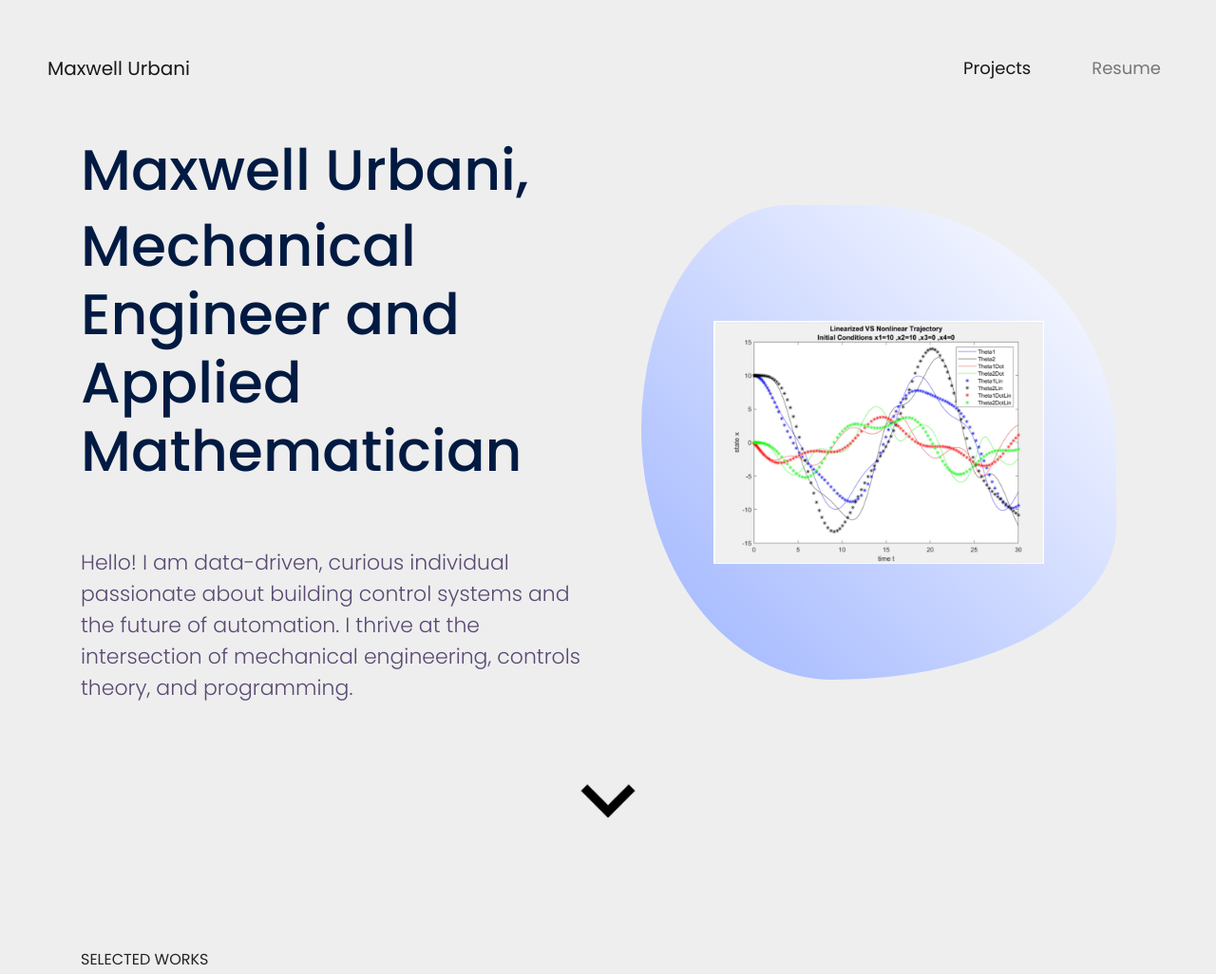
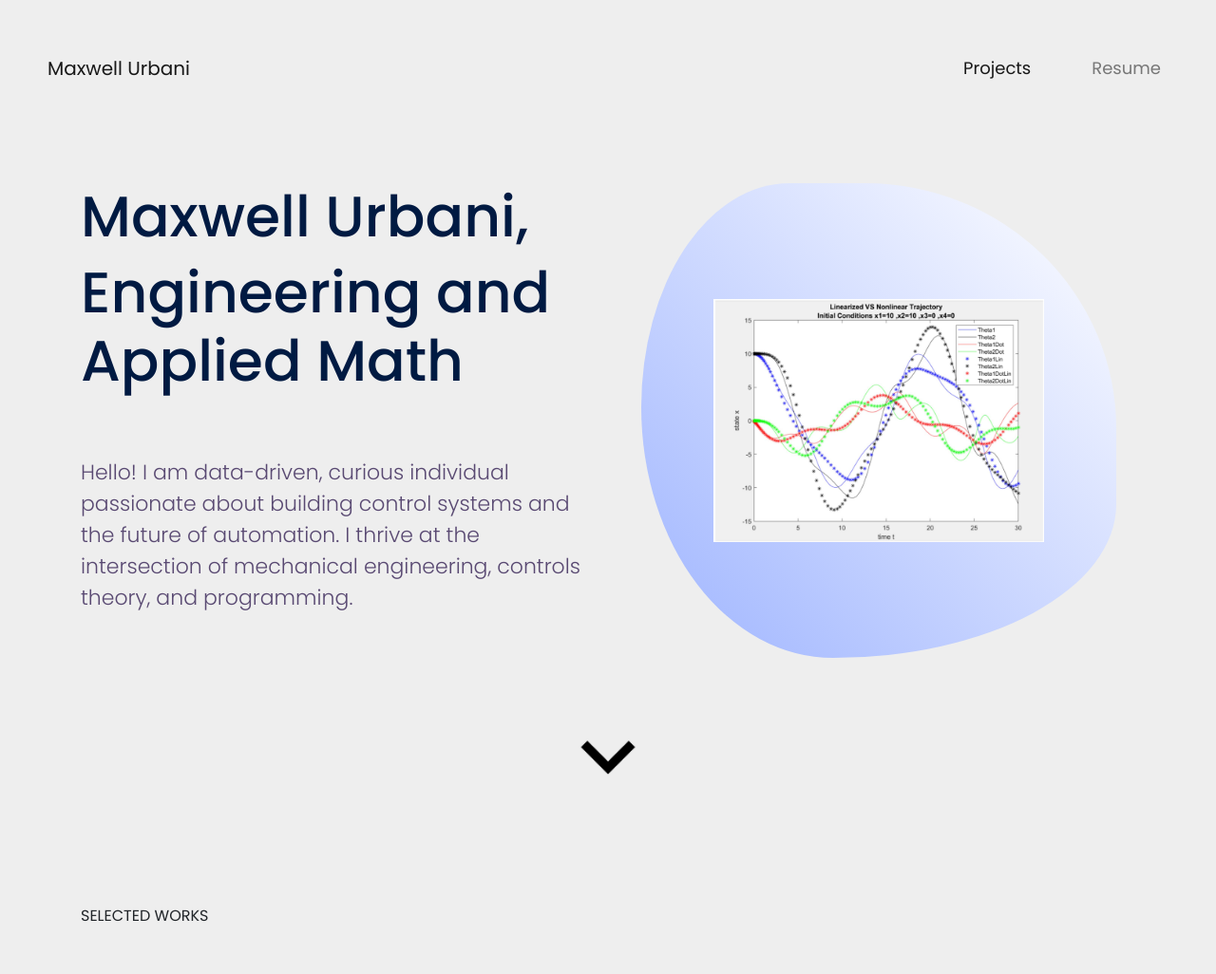
Before and after one commit to captainmurbs/Resume-Website, a plain HTML site: page index.html in a window 1280 px wide. Shown: the top 1026 px of the page at 95% size. Drawn offline with nearby package versions, Linux system fonts and the light colour scheme; a script that the page names is missing.

Commit message:
Add files via upload

```diff
--- a/index.html
+++ b/index.html
@@ -54,7 +54,7 @@
     <div class="row" id="coverText">
         <div class="col-lg">
             <h1>Maxwell Urbani,</h1>
-            <h1>Mechanical Engineer and Applied Mathematician</h1>
+            <h1>Engineering and Applied Math </h1>
             <h2 class="subtitle">
                 Hello! I am data-driven, curious individual passionate about building control systems and the future of automation. I thrive at the intersection of mechanical engineering, controls theory, and programming.
             </h2>
```
